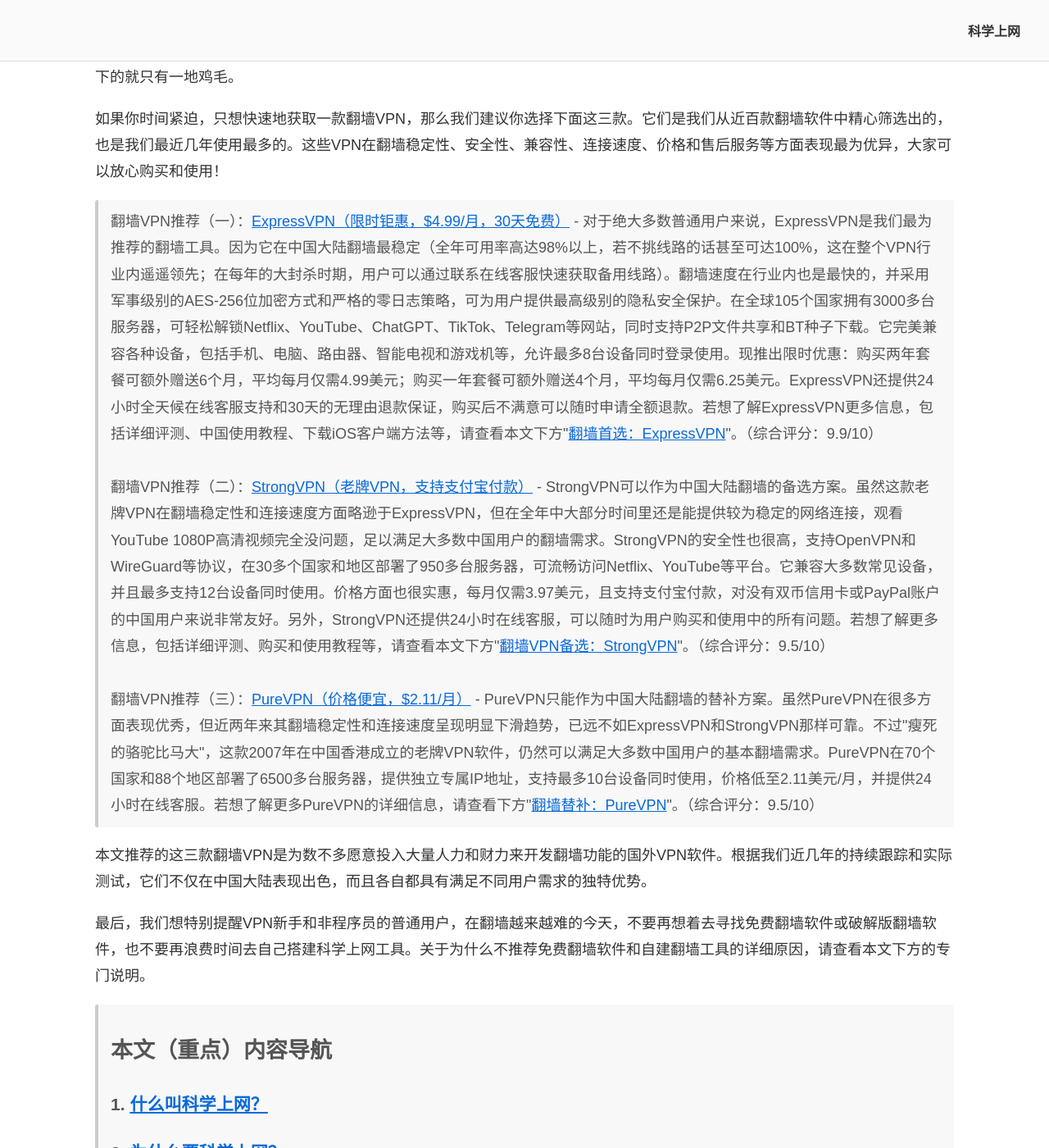
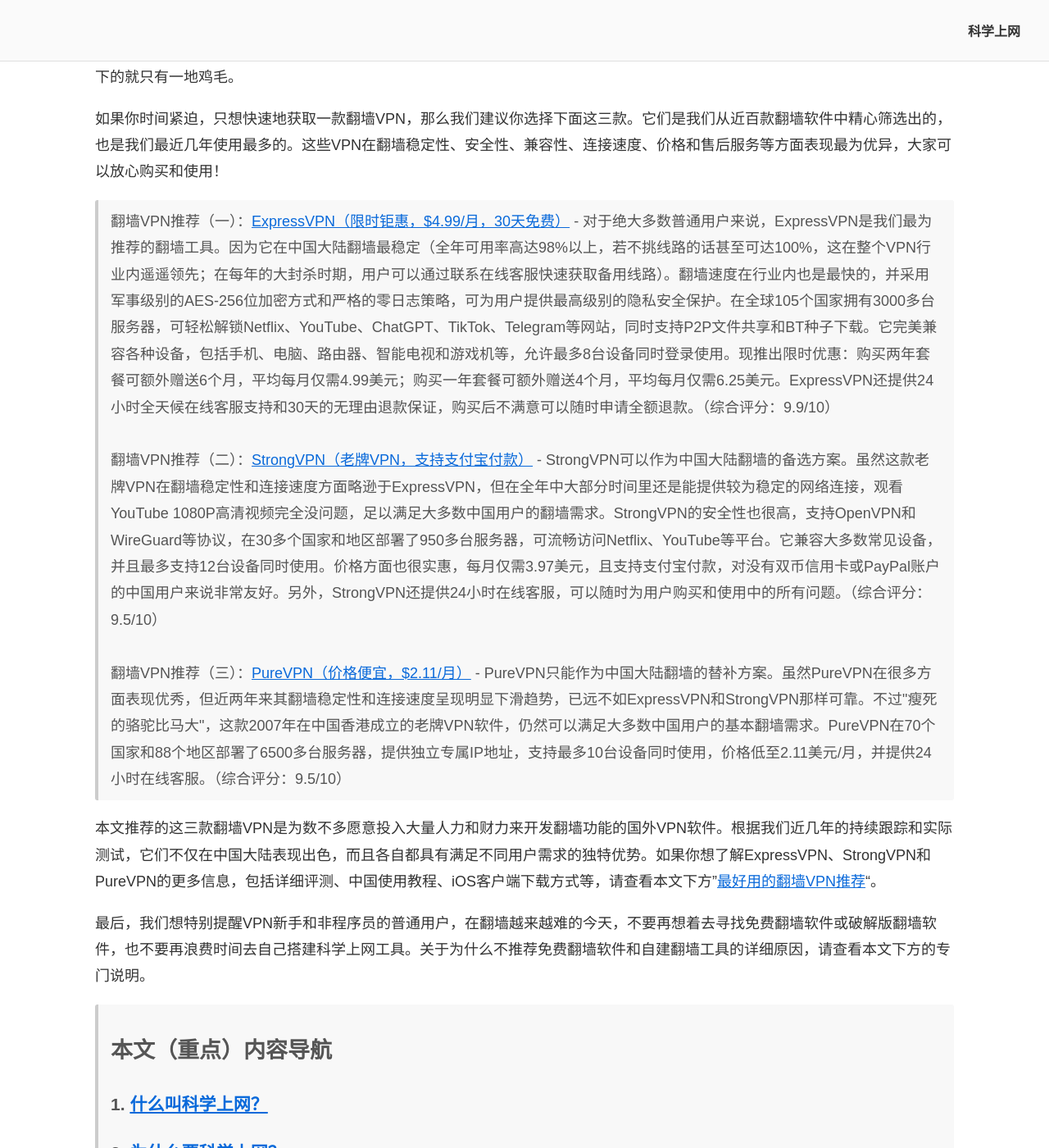
Before and after one commit to chinavpns/chinavpns.github.io, a Jekyll site: the page built from index.md, in a window 1280 px wide and 1400 px high, scrolled down 1077 px. Shown: the whole window at 82% size. Built offline with Jekyll 4.4.1, drawn with Linux system fonts in a browser that asks for light colours.

Commit message:
Update index.md

```diff
--- a/index.md
+++ b/index.md
@@ -18,15 +18,15 @@
 
 <blockquote>
 
-翻墙VPN推荐（一）：<a href="https://wallvpn.com/go/expressvpn/" rel="nofollow">ExpressVPN（限时钜惠，$4.99/月，30天免费）</a> - 对于绝大多数普通用户来说，ExpressVPN是我们最为推荐的翻墙工具。因为它在中国大陆翻墙最稳定（全年可用率高达98%以上，若不挑线路的话甚至可达100%，这在整个VPN行业内遥遥领先；在每年的大封杀时期，用户可以通过联系在线客服快速获取备用线路）。翻墙速度在行业内也是最快的，并采用军事级别的AES-256位加密方式和严格的零日志策略，可为用户提供最高级别的隐私安全保护。在全球105个国家拥有3000多台服务器，可轻松解锁Netflix、YouTube、ChatGPT、TikTok、Telegram等网站，同时支持P2P文件共享和BT种子下载。它完美兼容各种设备，包括手机、电脑、路由器、智能电视和游戏机等，允许最多8台设备同时登录使用。现推出限时优惠：购买两年套餐可额外赠送6个月，平均每月仅需4.99美元；购买一年套餐可额外赠送4个月，平均每月仅需6.25美元。ExpressVPN还提供24小时全天候在线客服支持和30天的无理由退款保证，购买后不满意可以随时申请全额退款。若想了解ExpressVPN更多信息，包括详细评测、中国使用教程、下载iOS客户端方法等，请查看本文下方"<a href="https://chinavpns.github.io/#%E7%BF%BB%E5%A2%99vpn%E6%8E%A8%E8%8D%90%E4%B8%80expressvpn---%E7%BF%BB%E5%A2%99%E9%9D%9E%E5%B8%B8%E7%A8%B3%E5%AE%9A%E5%AE%89%E5%85%A8%E6%80%A7%E9%AB%98%E9%80%9F%E5%BA%A6%E4%B8%9A%E5%86%85%E6%9C%80%E5%BF%AB30%E5%A4%A9%E5%85%8D%E8%B4%B9">翻墙首选：ExpressVPN</a>"。（综合评分：9.9/10）<br/> <br/>
+翻墙VPN推荐（一）：<a href="https://wallvpn.com/go/expressvpn/" rel="nofollow">ExpressVPN（限时钜惠，$4.99/月，30天免费）</a> - 对于绝大多数普通用户来说，ExpressVPN是我们最为推荐的翻墙工具。因为它在中国大陆翻墙最稳定（全年可用率高达98%以上，若不挑线路的话甚至可达100%，这在整个VPN行业内遥遥领先；在每年的大封杀时期，用户可以通过联系在线客服快速获取备用线路）。翻墙速度在行业内也是最快的，并采用军事级别的AES-256位加密方式和严格的零日志策略，可为用户提供最高级别的隐私安全保护。在全球105个国家拥有3000多台服务器，可轻松解锁Netflix、YouTube、ChatGPT、TikTok、Telegram等网站，同时支持P2P文件共享和BT种子下载。它完美兼容各种设备，包括手机、电脑、路由器、智能电视和游戏机等，允许最多8台设备同时登录使用。现推出限时优惠：购买两年套餐可额外赠送6个月，平均每月仅需4.99美元；购买一年套餐可额外赠送4个月，平均每月仅需6.25美元。ExpressVPN还提供24小时全天候在线客服支持和30天的无理由退款保证，购买后不满意可以随时申请全额退款。（综合评分：9.9/10）<br/> <br/>
 
-翻墙VPN推荐（二）：<a href="https://wallvpn.com/go/strong-vpn/" rel="nofollow">StrongVPN（老牌VPN，支持支付宝付款）</a> - StrongVPN可以作为中国大陆翻墙的备选方案。虽然这款老牌VPN在翻墙稳定性和连接速度方面略逊于ExpressVPN，但在全年中大部分时间里还是能提供较为稳定的网络连接，观看YouTube 1080P高清视频完全没问题，足以满足大多数中国用户的翻墙需求。StrongVPN的安全性也很高，支持OpenVPN和WireGuard等协议，在30多个国家和地区部署了950多台服务器，可流畅访问Netflix、YouTube等平台。它兼容大多数常见设备，并且最多支持12台设备同时使用。价格方面也很实惠，每月仅需3.97美元，且支持支付宝付款，对没有双币信用卡或PayPal账户的中国用户来说非常友好。另外，StrongVPN还提供24小时在线客服，可以随时为用户购买和使用中的所有问题。若想了解更多信息，包括详细评测、购买和使用教程等，请查看本文下方"<a href="https://chinavpns.github.io/#%E7%BF%BB%E5%A2%99vpn%E6%8E%A8%E8%8D%90%E4%BA%8Cstrongvpn---%E8%80%81%E7%89%8Cvpn%E6%94%AF%E6%8C%81%E6%94%AF%E4%BB%98%E5%AE%9D%E4%BB%98%E6%AC%BE">翻墙VPN备选：StrongVPN</a>"。（综合评分：9.5/10）<br/> <br/>
+翻墙VPN推荐（二）：<a href="https://wallvpn.com/go/strong-vpn/" rel="nofollow">StrongVPN（老牌VPN，支持支付宝付款）</a> - StrongVPN可以作为中国大陆翻墙的备选方案。虽然这款老牌VPN在翻墙稳定性和连接速度方面略逊于ExpressVPN，但在全年中大部分时间里还是能提供较为稳定的网络连接，观看YouTube 1080P高清视频完全没问题，足以满足大多数中国用户的翻墙需求。StrongVPN的安全性也很高，支持OpenVPN和WireGuard等协议，在30多个国家和地区部署了950多台服务器，可流畅访问Netflix、YouTube等平台。它兼容大多数常见设备，并且最多支持12台设备同时使用。价格方面也很实惠，每月仅需3.97美元，且支持支付宝付款，对没有双币信用卡或PayPal账户的中国用户来说非常友好。另外，StrongVPN还提供24小时在线客服，可以随时为用户购买和使用中的所有问题。（综合评分：9.5/10）<br/> <br/>
 
-翻墙VPN推荐（三）：<a href="https://wallvpn.com/go/purevpn/" rel="nofollow">PureVPN（价格便宜，$2.11/月）</a> - PureVPN只能作为中国大陆翻墙的替补方案。虽然PureVPN在很多方面表现优秀，但近两年来其翻墙稳定性和连接速度呈现明显下滑趋势，已远不如ExpressVPN和StrongVPN那样可靠。不过"瘦死的骆驼比马大"，这款2007年在中国香港成立的老牌VPN软件，仍然可以满足大多数中国用户的基本翻墙需求。PureVPN在70个国家和88个地区部署了6500多台服务器，提供独立专属IP地址，支持最多10台设备同时使用，价格低至2.11美元/月，并提供24小时在线客服。若想了解更多PureVPN的详细信息，请查看下方"<a href="https://chinavpns.github.io/#%E7%BF%BB%E5%A2%99vpn%E6%8E%A8%E8%8D%90%E4%B8%89purevpn---%E5%AE%89%E5%85%A8%E5%A5%BD%E7%94%A8%E4%BB%B7%E6%A0%BC%E4%BE%BF%E5%AE%9C211%E7%BE%8E%E9%87%91%E6%9C%88">翻墙替补：PureVPN</a>"。（综合评分：9.5/10）
+翻墙VPN推荐（三）：<a href="https://wallvpn.com/go/purevpn/" rel="nofollow">PureVPN（价格便宜，$2.11/月）</a> - PureVPN只能作为中国大陆翻墙的替补方案。虽然PureVPN在很多方面表现优秀，但近两年来其翻墙稳定性和连接速度呈现明显下滑趋势，已远不如ExpressVPN和StrongVPN那样可靠。不过"瘦死的骆驼比马大"，这款2007年在中国香港成立的老牌VPN软件，仍然可以满足大多数中国用户的基本翻墙需求。PureVPN在70个国家和88个地区部署了6500多台服务器，提供独立专属IP地址，支持最多10台设备同时使用，价格低至2.11美元/月，并提供24小时在线客服。（综合评分：9.5/10）
 
 </blockquote>
 
-本文推荐的这三款翻墙VPN是为数不多愿意投入大量人力和财力来开发翻墙功能的国外VPN软件。根据我们近几年的持续跟踪和实际测试，它们不仅在中国大陆表现出色，而且各自都具有满足不同用户需求的独特优势。
+本文推荐的这三款翻墙VPN是为数不多愿意投入大量人力和财力来开发翻墙功能的国外VPN软件。根据我们近几年的持续跟踪和实际测试，它们不仅在中国大陆表现出色，而且各自都具有满足不同用户需求的独特优势。如果你想了解ExpressVPN、StrongVPN和PureVPN的更多信息，包括详细评测、中国使用教程、iOS客户端下载方式等，请查看本文下方"<a href="https://chinavpns.github.io/#2025%E5%B9%B4%E6%9C%80%E5%A5%BD%E7%94%A8%E7%9A%84%E7%BF%BB%E5%A2%99%E8%BD%AF%E4%BB%B6%E5%92%8C%E7%BF%BB%E5%A2%99vpn%E6%8E%A8%E8%8D%90">最好用的翻墙VPN推荐</a>"。
 
 最后，我们想特别提醒VPN新手和非程序员的普通用户，在翻墙越来越难的今天，不要再想着去寻找免费翻墙软件或破解版翻墙软件，也不要再浪费时间去自己搭建科学上网工具。关于为什么不推荐免费翻墙软件和自建翻墙工具的详细原因，请查看本文下方的专门说明。
 
```
